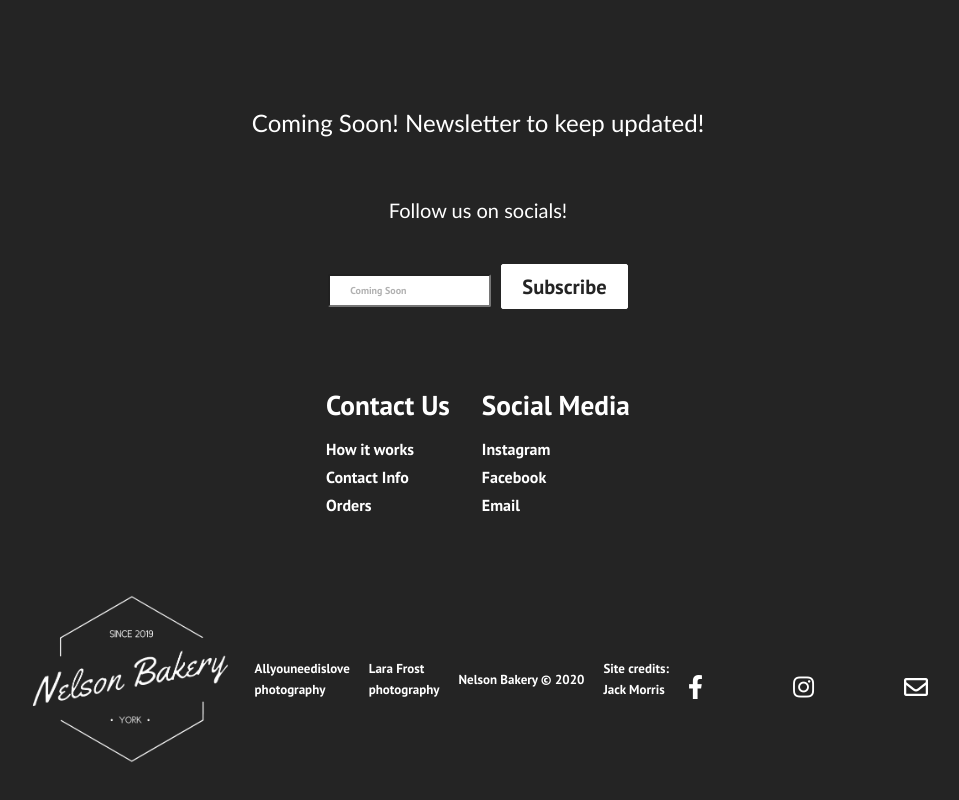
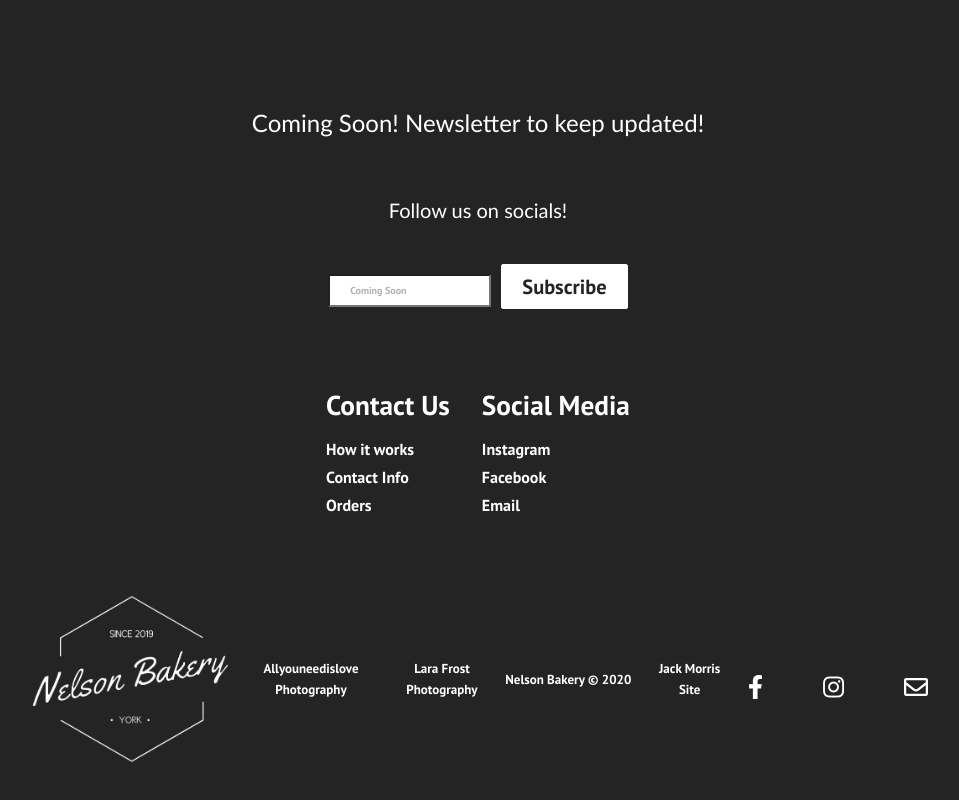
Before and after one commit to JackMorris117/Nelson, a React (Create React App) app: page /gallery in a window 1280 px wide. Shown: the part 1585-2385 px from the top of the page, without its empty margins (162-1121 px from the left). Built offline with nearby package versions, Linux system fonts and the light colour scheme.

Commit message:
footer fix

```diff
--- a/src/components/CardsMenu.css
+++ b/src/components/CardsMenu.css
@@ -15,6 +15,9 @@ h2 {
 }
 p {
   padding-bottom: 20px;
+  padding-left: 20px;
+  padding-right: 20px;
+
   font-size:max(1em, min(4em, calc(30vw * 4 / 75)));
 
 }
--- a/src/components/Footer.css
+++ b/src/components/Footer.css
@@ -113,7 +113,7 @@ a {
     display:flex;
     justify-content: space-between;
     align-items: center;
-    width: 240px;
+    width: 180px;
 
 
 }
@@ -134,6 +134,7 @@ a {
     margin-bottom: 16px;
     font-size: small;
     text-decoration: none;
+    text-align: center;
 
 }
 
--- a/src/components/Footer.js
+++ b/src/components/Footer.js
@@ -52,16 +52,16 @@ function Footer() {
             </Link>
           </div>
           <a  href="https://www.allyouneedislovephotography.co.uk/" >
-          <p className='website-rights'>Allyouneedislove<br></br>photography</p>
+          <p className='website-rights'>Allyouneedislove<br></br>Photography</p>
           </a>
           <a  href="https://larafrostphotography.com/" >
-          <p className='website-rights'>Lara Frost<br></br>photography</p>
+          <p className='website-rights'>Lara Frost<br></br>Photography</p>
           </a>
 
 
           <small className='website-rights'>Nelson Bakery © 2020</small>
           <a  href="https://www.linkedin.com/in/jack-v-morris/" >
-          <p className='website-rights'>Site credits: <br></br>Jack Morris</p>
+          <p className='website-rights'>Jack Morris<br></br> Site</p>
           </a>
 
           <div className='social-icons'>
```
Also changed, not shown: 1 other file (tests, documents, lock files or other folders).
